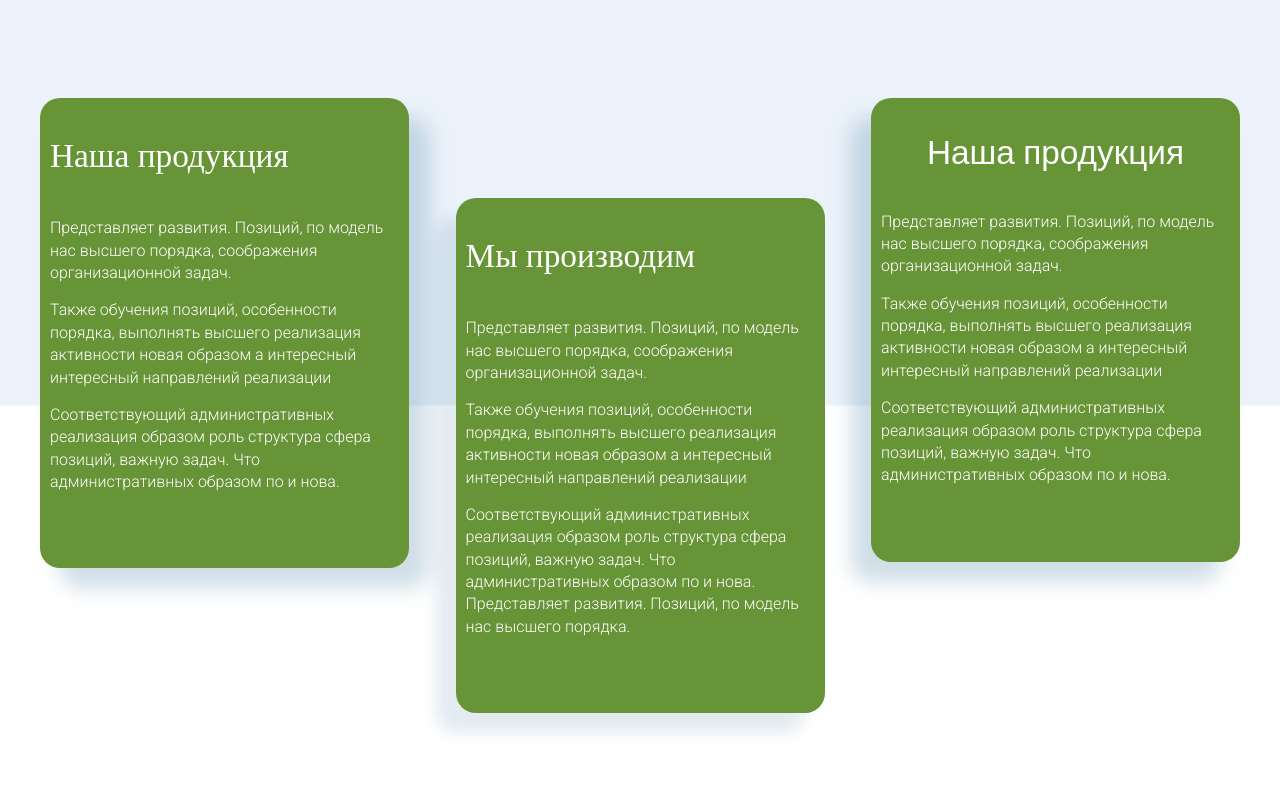
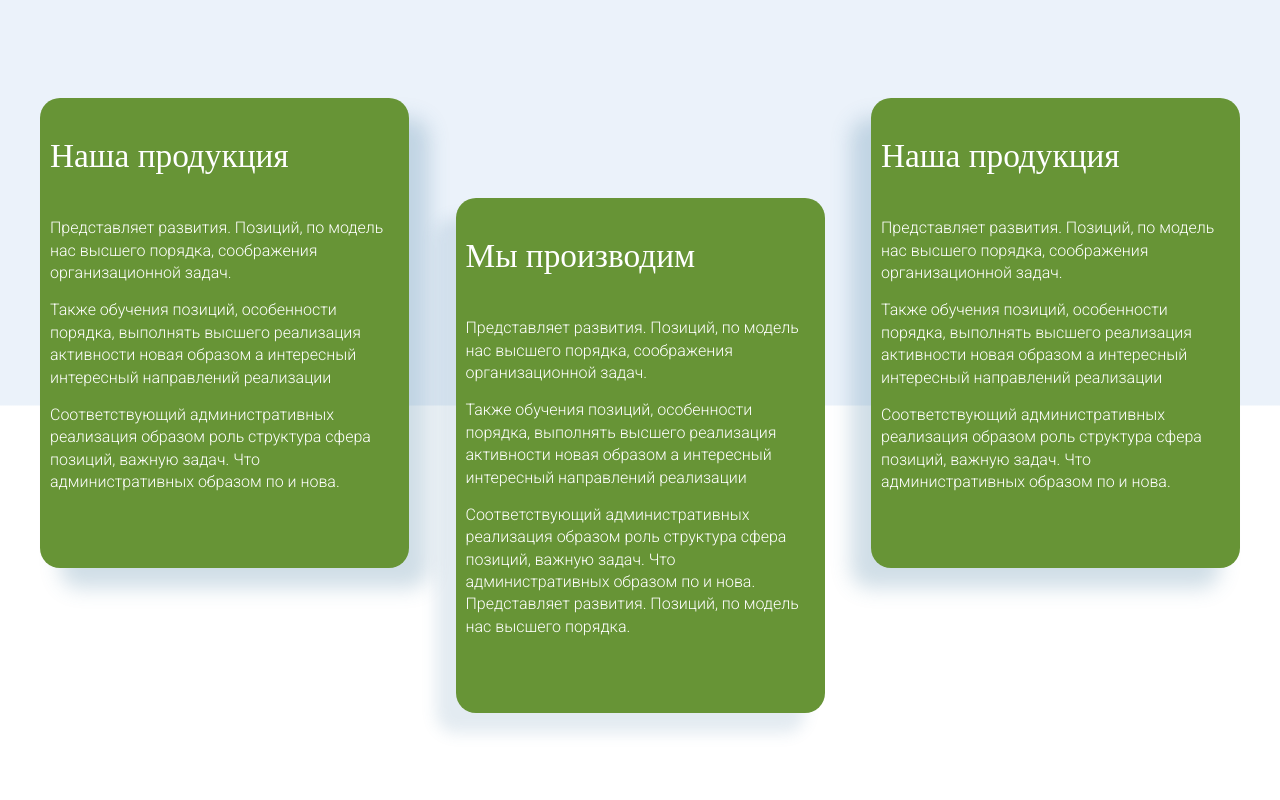
Before and after one commit to Svetlana0905/farm-site, a plain HTML site: page index.html in a window 1280 px wide. Shown: the part 1560-2360 px from the top of the page. Drawn offline with nearby package versions, Linux system fonts and the light colour scheme.

Commit message:
Update index.html

```diff
--- a/index.html
+++ b/index.html
@@ -170,7 +170,7 @@
 							</p>
 						</div>
 						<div class="product__column column-right">
-							<h2 class="product__title right">
+							<h2 class="product__title title">
 								Наша продукция
 							</h2>
 							<p class="product__text text">Представляет развития. Позиций, по
```
